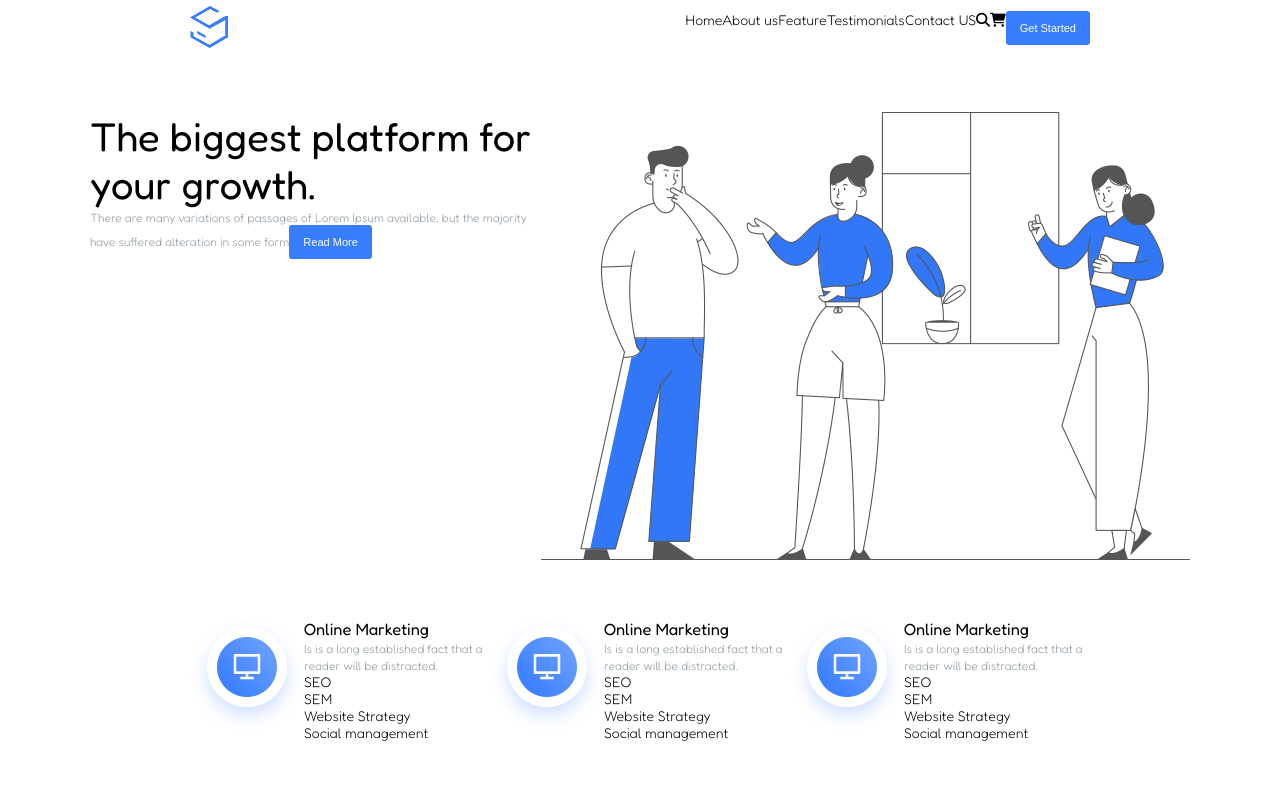
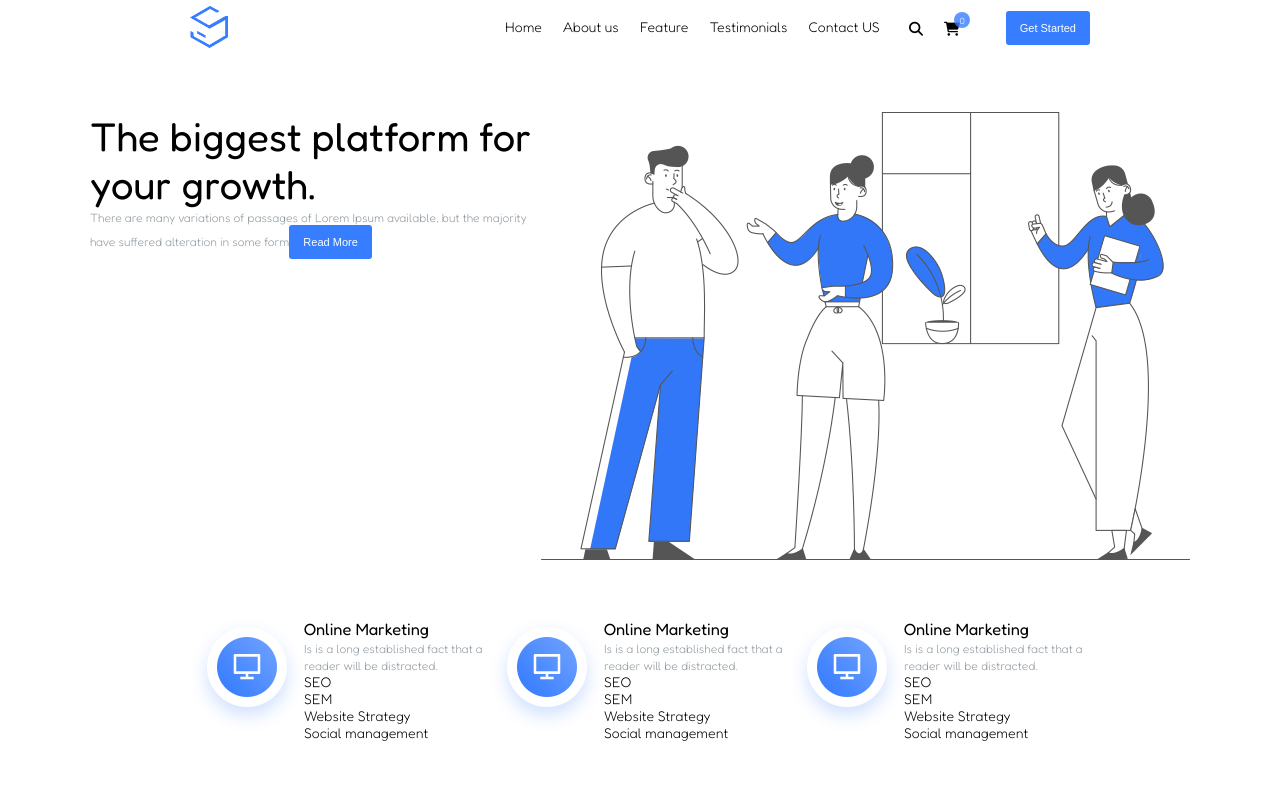
Before and after one commit to MGPasinetti/proj-html-vuejs, a Vue app: page / in a window 1280 px wide. Shown: the top 800 px of the page. Built offline with nearby package versions, Linux system fonts and the light colour scheme.

Commit message:
header done

```diff
--- a/src/assets/styles/partials/_general.scss
+++ b/src/assets/styles/partials/_general.scss
@@ -18,6 +18,7 @@ h2 {
 }
 
 ul {
+	height: 100%;
 	list-style: none;
 }
 
@@ -44,6 +45,11 @@ small {
 	color: $txt_color_grey;
 }
 
+nav li {
+	height: 100%;
+	border-bottom: 2px solid transparent;
+}
+
 // UTILITY CLASSES
 .container {
 	max-width: 1100px;
@@ -58,3 +64,11 @@ small {
 	background-color: $bkg_color_white;
 	margin: 0 auto;
 }
+
+li:hover {
+	border-bottom: 2px solid $border_color_blue;
+
+	& a {
+		color: $txt_color_blue;
+	}
+}
--- a/src/assets/styles/partials/_mixins.scss
+++ b/src/assets/styles/partials/_mixins.scss
@@ -1,4 +1,4 @@
-@mixin flex-layout($justify: center, $align: center, $wrap: nowrap) {
+@mixin flex-layout($justify: space-between, $align: center, $wrap: wrap) {
 	display: flex;
 	justify-content: $justify;
 	align-items: $align;
--- a/src/assets/styles/style.scss
+++ b/src/assets/styles/style.scss
@@ -2,3 +2,4 @@
 @import "./partials/variables";
 @import "./partials/reset";
 @import "./partials/general";
+@import "./partials/mixins";
--- a/src/components/HeaderSb.vue
+++ b/src/components/HeaderSb.vue
@@ -8,8 +8,10 @@
     <!-- NAVBAR + SEARCH-i + SHOP-i + BUTTON -->
     <div>
       <NavbarHeader />
-      <a href="#"><i class="fa-solid fa-magnifying-glass"></i></a>
-      <a href="#"><i class="fa-solid fa-cart-shopping"></i></a> <!-- + number items rounded -->
+      <div class="icons">
+        <a href="#"><i class="fa-solid fa-magnifying-glass"></i></a>
+        <a href="#"><i class="fa-solid fa-cart-shopping"></i><span>0</span></a> <!-- + number items rounded -->
+      </div>
       <button>Get Started</button>
     </div>
   </header>
@@ -30,13 +32,29 @@ export default {
 @import "../assets/styles/style.scss";
 
 header {
-  display: flex;
-  justify-content: space-between;
-  align-items: center;
+  @include flex-layout;
 
   div:last-child {
-    display: flex;
-    justify-content: space-between;
+    flex: 0 0 65%;
+    @include flex-layout;
+
+    .icons {
+      & .fa-magnifying-glass{
+        margin-right: 1.5rem;
+      }
+
+      a:last-child span {
+        padding: .2rem .4rem;
+        line-height: 1;
+        background-color: rgba($bkg_color_blue, .8);
+        color: $txt_color_white;
+        font-size: 9px;
+        border-radius: 20rem;
+        position: relative;
+        top: -10px;
+        left: -6px;
+      }
+    }
   }
 }
 </style>
--- a/src/components/NavbarHeader.vue
+++ b/src/components/NavbarHeader.vue
@@ -26,9 +26,12 @@ export default {
 <style lang="scss" scoped>
 @import "../assets/styles/style.scss";
 
-ul {
-  display: flex;
-  justify-content: space-between;
-  list-style: none;
+nav {
+    line-height: 35.9px;
+
+    ul {
+        @include flex-layout;
+        gap: 1.5rem;
+    }
 }
 </style>
```
